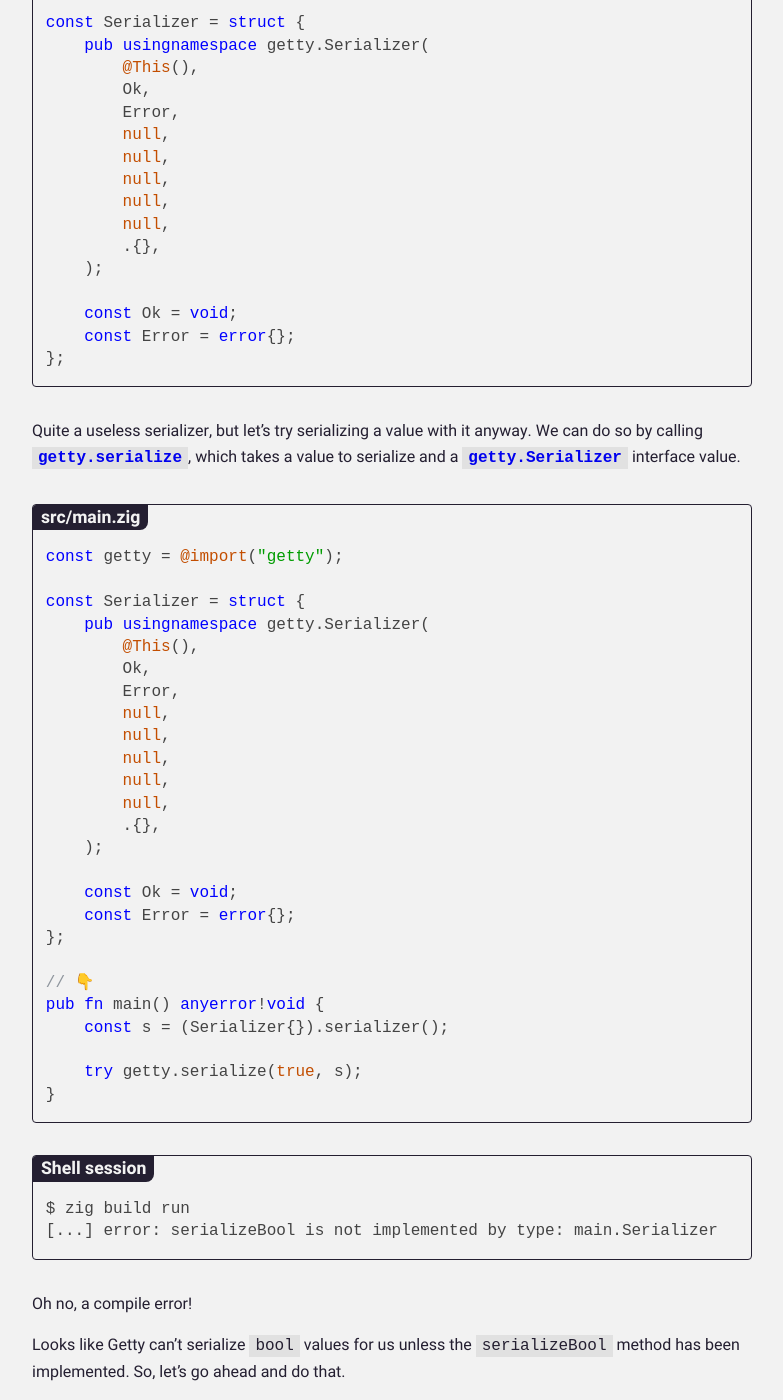
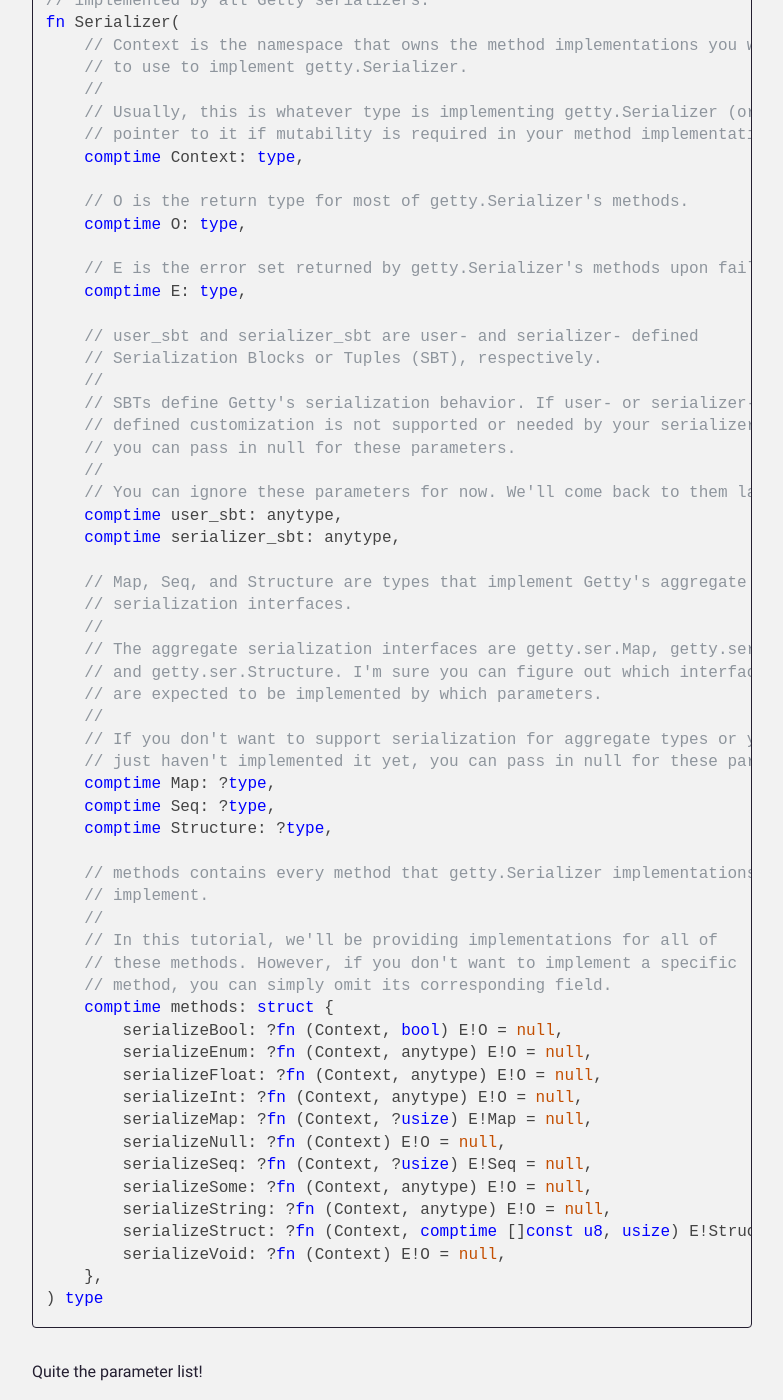
Before and after one commit to getty-zig/getty.so, a Jekyll site: the page built from pages/guide/serializers.md, in a window 1280 px wide and 1400 px high, scrolled down 610 px. Shown: the whole window, without its empty margins (248-1031 px from the left). Built offline with Jekyll 4.4.1, drawn with Linux system fonts in a browser that asks for light colours; some of the changed text lies outside the part shown.

Commit message:
Add examples back in to serializers page

```diff
--- a/pages/guide/serializers.md
+++ b/pages/guide/serializers.md
@@ -13,7 +13,76 @@ Let's write a JSON serializer that serializes values by printing their JSON equi
 
 ## Scalar Serialization
 
-Every Getty serializer must implement the [`getty.Serializer`](https://docs.getty.so/#root;Serializer) interface. For example:
+Every Getty serializer must implement the [`getty.Serializer`](https://docs.getty.so/#root;Serializer) interface, shown below.
+
+{% label Zig code %}
+{% highlight zig %}
+// getty.Serializer specifies the behavior of a serializer, and must be
+// implemented by all Getty serializers.
+fn Serializer(
+    // Context is the namespace that owns the method implementations you want
+    // to use to implement getty.Serializer.
+    //
+    // Usually, this is whatever type is implementing getty.Serializer (or a
+    // pointer to it if mutability is required in your method implementations).
+    comptime Context: type,
+
+    // O is the return type for most of getty.Serializer's methods.
+    comptime O: type,
+
+    // E is the error set returned by getty.Serializer's methods upon failure.
+    comptime E: type,
+
+    // user_sbt and serializer_sbt are user- and serializer- defined
+    // Serialization Blocks or Tuples (SBT), respectively.
+    //
+    // SBTs define Getty's serialization behavior. If user- or serializer-
+    // defined customization is not supported or needed by your serializer,
+    // you can pass in null for these parameters.
+    //
+    // You can ignore these parameters for now. We'll come back to them later.
+    comptime user_sbt: anytype,
+    comptime serializer_sbt: anytype,
+
+    // Map, Seq, and Structure are types that implement Getty's aggregate
+    // serialization interfaces.
+    //
+    // The aggregate serialization interfaces are getty.ser.Map, getty.ser.Seq,
+    // and getty.ser.Structure. I'm sure you can figure out which interfaces
+    // are expected to be implemented by which parameters.
+    //
+    // If you don't want to support serialization for aggregate types or you
+    // just haven't implemented it yet, you can pass in null for these parameters.
+    comptime Map: ?type,
+    comptime Seq: ?type,
+    comptime Structure: ?type,
+
+    // methods contains every method that getty.Serializer implementations can
+    // implement.
+    //
+    // In this tutorial, we'll be providing implementations for all of
+    // these methods. However, if you don't want to implement a specific
+    // method, you can simply omit its corresponding field.
+    comptime methods: struct {
+        serializeBool: ?fn (Context, bool) E!O = null,
+        serializeEnum: ?fn (Context, anytype) E!O = null,
+        serializeFloat: ?fn (Context, anytype) E!O = null,
+        serializeInt: ?fn (Context, anytype) E!O = null,
+        serializeMap: ?fn (Context, ?usize) E!Map = null,
+        serializeNull: ?fn (Context) E!O = null,
+        serializeSeq: ?fn (Context, ?usize) E!Seq = null,
+        serializeSome: ?fn (Context, anytype) E!O = null,
+        serializeString: ?fn (Context, anytype) E!O = null,
+        serializeStruct: ?fn (Context, comptime []const u8, usize) E!Structure = null,
+        serializeVoid: ?fn (Context) E!O = null,
+    },
+) type
+{% endhighlight %}
+{% endlabel %}
+
+Quite the parameter list!
+
+Luckily though, most of the parameters seem to have default values we can use, so let's kick things off with the following implementation.
 
 {% label src/main.zig %}
 {% highlight zig %}
@@ -238,6 +307,25 @@ The reason we need these parameters is because aggregate types have all kinds of
 
 To give you an example of what I mean, let's implement the `serializeSeq` method, which returns a value of type `Seq`, which is expected to implement the [`getty.ser.Seq`](https://docs.getty.so/#root;ser.Seq) interface.
 
+{% label Zig code %}
+{% highlight zig %}
+// getty.ser.Seq specifies how to serialize the elements of a Getty Sequence,
+// as well as how to end the serialization process for a Getty Sequence.
+//
+// The O and E values of a getty.ser.Seq implementation must match the O and E
+// values of a corresponding getty.Serializer implementation.
+fn Seq(
+    comptime Context: type,
+    comptime O: type,
+    comptime E: type,
+    comptime methods: struct {
+        serializeElement: ?fn (Context, anytype) E!void = null,
+        end: ?fn (Context) E!O = null,
+    },
+) type
+{% endhighlight %}
+{% endlabel %}
+
 {% label src/main.zig %}
 {% highlight zig %}
 const std = @import("std");
@@ -362,6 +450,48 @@ Hooray!
 If you'll notice, we didn't have to write any iteration- or access-related code specific to the `std.ArrayList` type. All we did was specify how sequence serialization should start, how elements should be serialized, and how serialization should end. And Getty took care of the rest!
 
 Alright, that leaves us with `serializeMap` and `serializeStruct`, which return implementations of [`getty.ser.Map`](https://docs.getty.so/#root;ser.Map) and [`getty.ser.Structure`](https://docs.getty.so/#root;ser.Structure), respectively.
+
+{% label Zig code %}
+{% highlight zig %}
+// getty.ser.Map specifies how to serialize the keys and values of a Getty Map,
+// as well as how to end the serialization process for a Getty Map.
+//
+// The O and E values of a getty.ser.Map implementation must match the O and E
+// values of a corresponding getty.Serializer implementation.
+fn Map(
+    comptime Context: type,
+    comptime O: type,
+    comptime E: type,
+    comptime methods: struct {
+        serializeKey: ?fn (Context, anytype) E!void = null,
+        serializeValue: ?fn (Context, anytype) E!void = null,
+        end: ?fn (Context) E!O = null,
+
+        // Provided method.
+        serializeEntry: ?fn (Context, anytype, anytype) E!void = null,
+    },
+) type
+{% endhighlight %}
+{% endlabel %}
+
+{% label Zig code %}
+{% highlight zig %}
+// getty.ser.Structure specifies how to serialize the fields of a Getty Structure,
+// as well as how to end the serialization process for a Getty Structure.
+//
+// The O and E values of a getty.ser.Structure implementation must match the O
+// and E values of a corresponding getty.Serializer implementation.
+fn Structure(
+    comptime Context: type,
+    comptime O: type,
+    comptime E: type,
+    comptime methods: struct {
+        serializeField: ?fn (Context, comptime []const u8, anytype) E!void = null,
+        end: ?fn (Context) E!O = null,
+    },
+) type
+{% endhighlight %}
+{% endlabel %}
 
 {% label src/main.zig %}
 {% highlight zig %}
```
